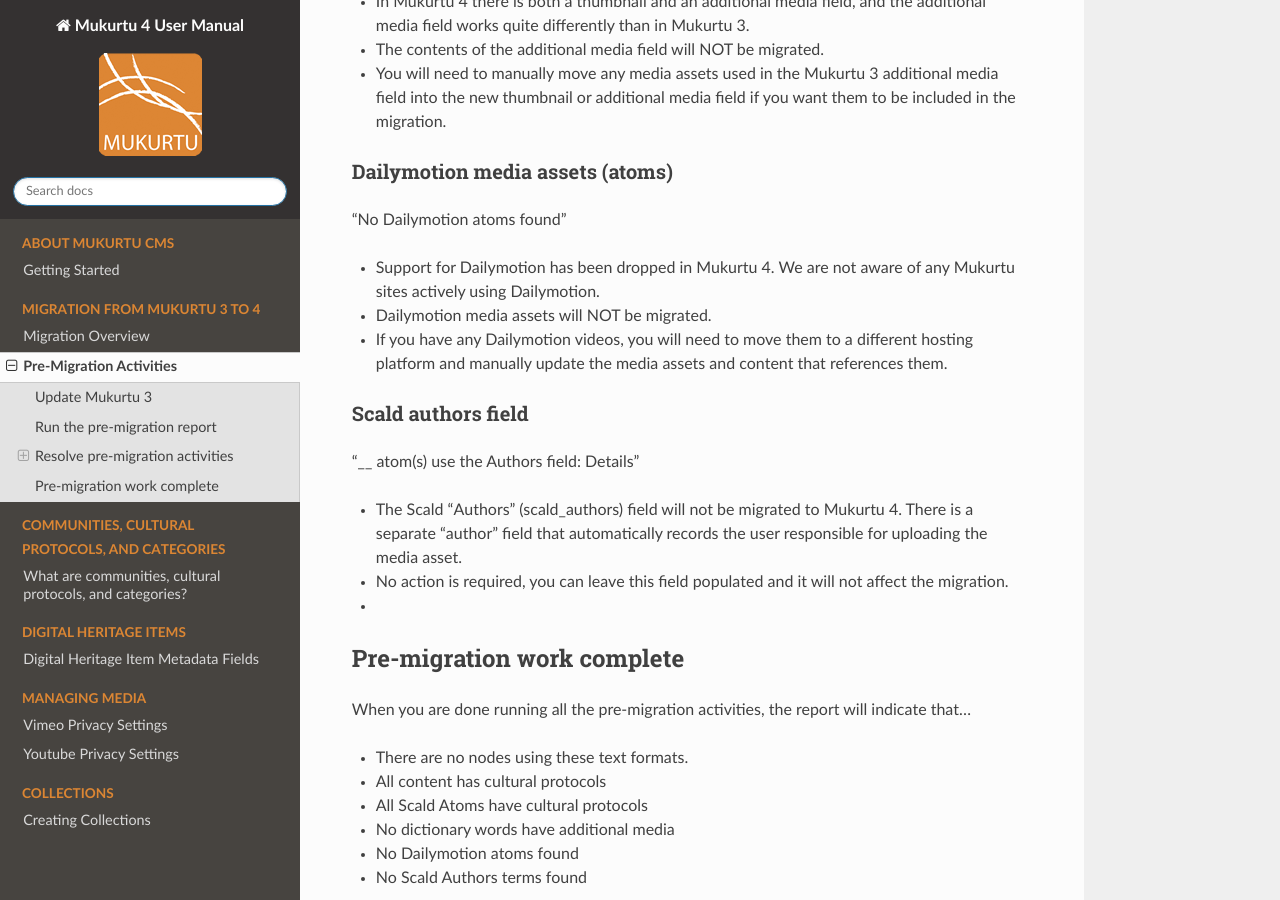
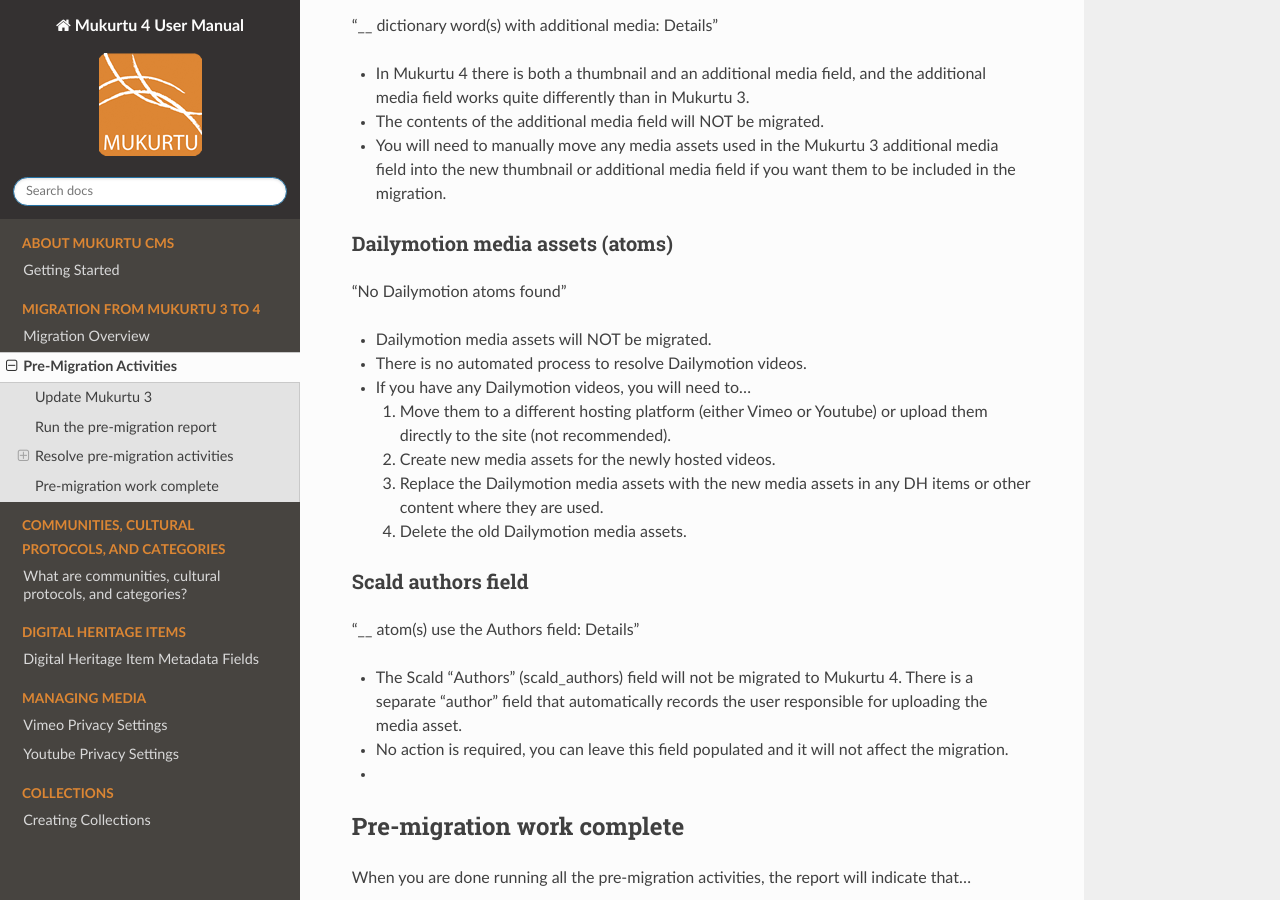
Before and after one commit to MukurtuCMS/mukurtudocs, a Sphinx documentation site: the page built from docs/source/migration/Pre-Migration.md, in a window 1280 px wide and 900 px high, scrolled down 3014 px. Built offline with Sphinx 7.4.7 and the Read the Docs theme 2.0.0, drawn with Linux system fonts in a browser that asks for light colours; some of the changed text lies outside the part shown.

Commit message:
Update Pre-Migration.md

```diff
--- a/docs/source/migration/Pre-Migration.md
+++ b/docs/source/migration/Pre-Migration.md
@@ -48,6 +48,8 @@
 
 Each category will have a summary in the "status" field on the right, which includes a link to a more detailed report and actions.
 
+You MUST resolve "content nodes with no protocols" before resolving "media assets with no protocols". Otherwise ou can resolve these activities in whichever order your prefer.
+
 ### Text formats "Markdown" and "Display Suite code"
 
 "There are __ nodes with these text formats: [NIDs]."
@@ -78,9 +80,13 @@
 ### Dailymotion media assets (atoms)
 
 "No Dailymotion atoms found"
-   - Support for Dailymotion has been dropped in Mukurtu 4. We are not aware of any Mukurtu sites actively using Dailymotion.
    - Dailymotion media assets will NOT be migrated.
-   - If you have any Dailymotion videos, you will need to move them to a different hosting platform and manually update the media assets and content that references them.
+   - There is no automated process to resolve Dailymotion videos.
+   - If you have any Dailymotion videos, you will need to...
+     1) Move them to a different hosting platform (either Vimeo or Youtube) or upload them directly to the site (not recommended).
+     2) Create new media assets for the newly hosted videos.
+     3) Replace the Dailymotion media assets with the new media assets in any DH items or other content where they are used.
+     4) Delete the old Dailymotion media assets.
 
 ### Scald authors field
 
```
